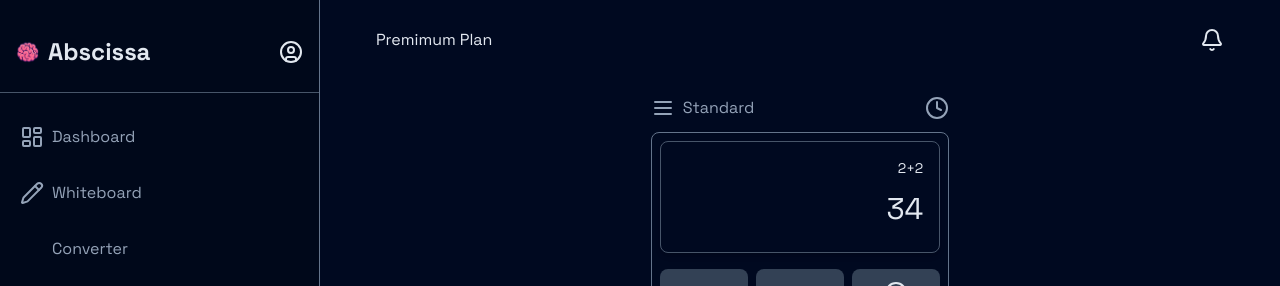
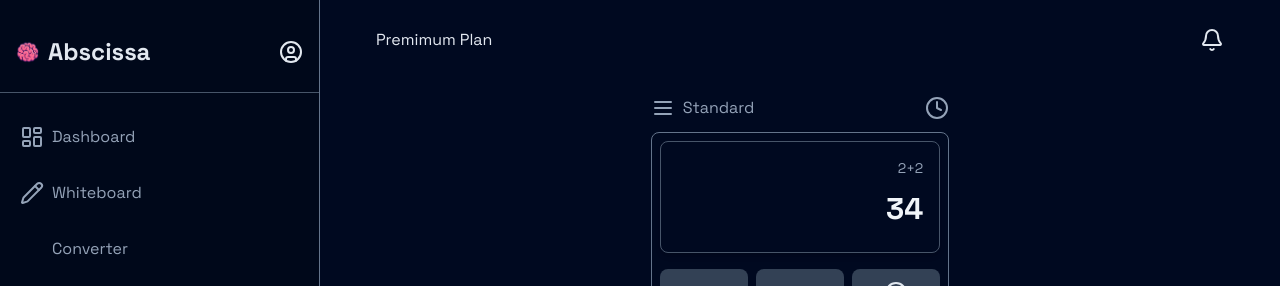
Before and after one commit to fisayo-dev/abscissa, a React (Vite) app in the folder frontend/: page /calculator in a window 1280 px wide. Shown: the top 286 px of the page. Built offline with nearby package versions, Linux system fonts and the light colour scheme; some icons are missing.

Commit message:
style: emphasize and de-emphasize respective elements

```diff
--- a/frontend/src/pages/Private/Calculator.jsx
+++ b/frontend/src/pages/Private/Calculator.jsx
@@ -21,8 +21,8 @@ const Calculator = () => {
         <div className="h-[80vh] border-[0.12rem] rounded-lg border-slate-500 overflow-hidden">
           <div className="grid p-2 gap-4">
             <div className="w-full p-4 border shadow-md border-slate-600 h-[14vh] rounded-lg  justify-end text-right grid gap-1">
-              <h2 className="text-sm">2+2</h2>
-              <h2 className="text-3xl">34</h2>
+              <h2 className="text-sm  text-slate-400">2+2</h2>
+              <h2 className="text-3xl font-bold text-slate-100">34</h2>
             </div>
             <div className="grid gap-2 grid-cols-3">
               <div className="p-3 rounded-lg text-center cursor-pointer hover:bg-slate-600 bg-slate-700 flex justify-center">
```
